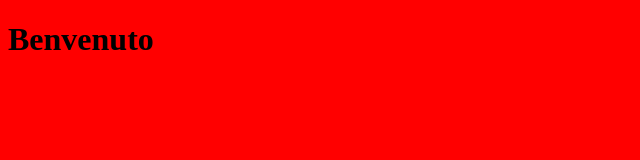
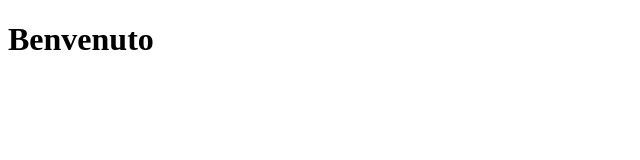
Before and after one commit to InColdBlooderz/solo-piante-acquario, a plain HTML site: page index.html in a window 1280 px wide. Shown: the whole page, without its empty margins (0-640 px from the left). Drawn offline with Linux system fonts and the light colour scheme.

Commit message:
Update style.css

```diff
--- a/assets/css/style.css
+++ b/assets/css/style.css
@@ -1,3 +1,3 @@
-body {
+hero {
   background: red !important;
 }
```
